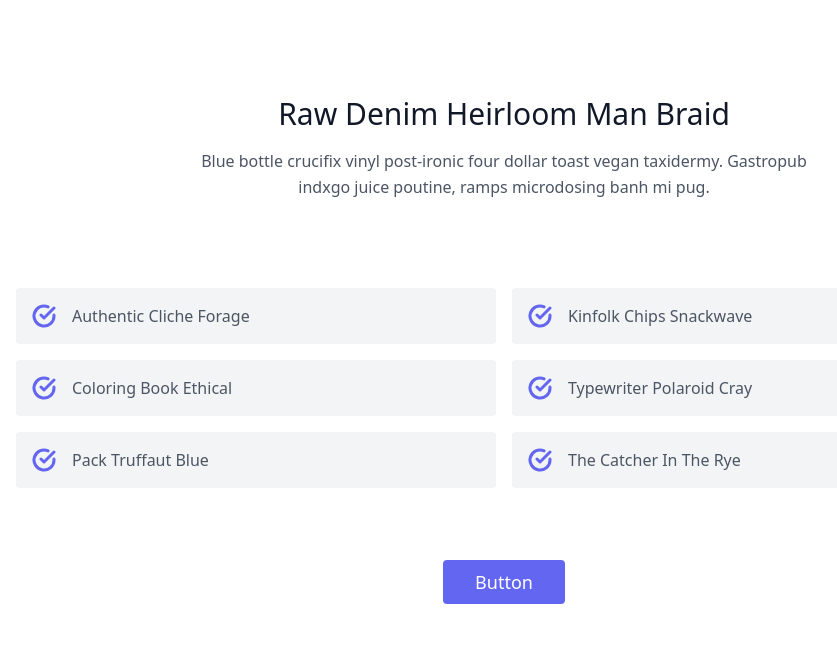
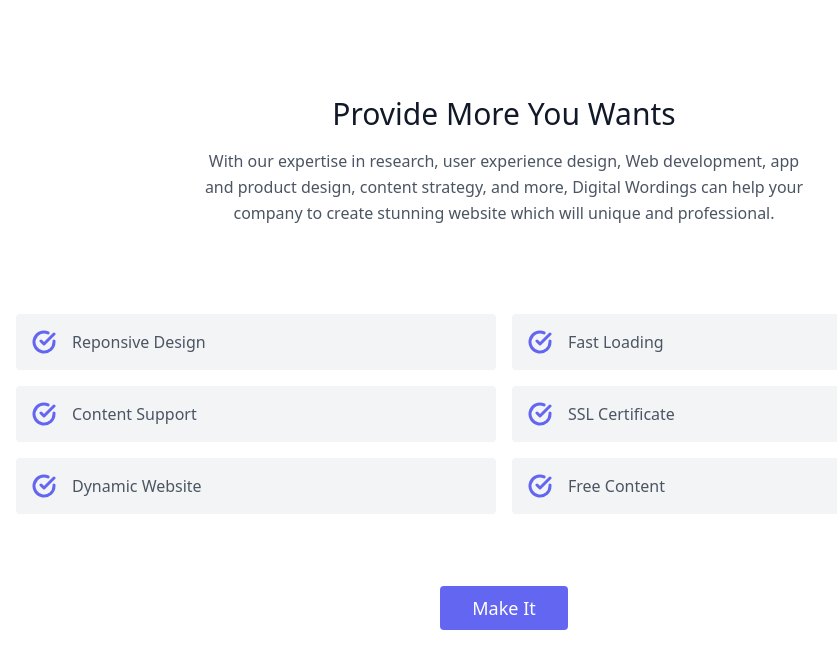
Before and after one commit to aibaljose/work, a plain HTML site: page features.html in a window 1280 px wide. Shown: the whole page, without its empty margins (136-973 px from the left). Drawn offline with nearby package versions, Linux system fonts and the light colour scheme.

Commit message:
Update features.html

```diff
--- a/features.html
+++ b/features.html
@@ -15,8 +15,8 @@
 <section class="text-gray-600 body-font">
   <div class="container px-5 py-24 mx-auto">
     <div class="text-center mb-20">
-      <h1 class="sm:text-3xl text-2xl font-medium text-center title-font text-gray-900 mb-4">Raw Denim Heirloom Man Braid</h1>
-      <p class="text-base leading-relaxed xl:w-2/4 lg:w-3/4 mx-auto">Blue bottle crucifix vinyl post-ironic four dollar toast vegan taxidermy. Gastropub indxgo juice poutine, ramps microdosing banh mi pug.</p>
+      <h1 class="sm:text-3xl text-2xl font-medium text-center title-font text-gray-900 mb-4">Provide More You Wants</h1>
+      <p class="text-base leading-relaxed xl:w-2/4 lg:w-3/4 mx-auto">With our expertise in research, user experience design, Web development, app and product design, content strategy, and more, Digital Wordings can help your company to create stunning website which will unique and professional.</p>
     </div>
     <div class="flex flex-wrap lg:w-4/5 sm:mx-auto sm:mb-2 -mx-2">
       <div class="p-2 sm:w-1/2 w-full">
@@ -25,7 +25,7 @@
             <path d="M22 11.08V12a10 10 0 11-5.93-9.14"></path>
             <path d="M22 4L12 14.01l-3-3"></path>
           </svg>
-          <span class="title-font font-medium">Authentic Cliche Forage</span>
+          <span class="title-font font-medium">Reponsive Design</span>
         </div>
       </div>
       <div class="p-2 sm:w-1/2 w-full">
@@ -34,7 +34,7 @@
             <path d="M22 11.08V12a10 10 0 11-5.93-9.14"></path>
             <path d="M22 4L12 14.01l-3-3"></path>
           </svg>
-          <span class="title-font font-medium">Kinfolk Chips Snackwave</span>
+          <span class="title-font font-medium">Fast Loading</span>
         </div>
       </div>
       <div class="p-2 sm:w-1/2 w-full">
@@ -43,7 +43,7 @@
             <path d="M22 11.08V12a10 10 0 11-5.93-9.14"></path>
             <path d="M22 4L12 14.01l-3-3"></path>
           </svg>
-          <span class="title-font font-medium">Coloring Book Ethical</span>
+          <span class="title-font font-medium">Content Support</span>
         </div>
       </div>
       <div class="p-2 sm:w-1/2 w-full">
@@ -52,7 +52,7 @@
             <path d="M22 11.08V12a10 10 0 11-5.93-9.14"></path>
             <path d="M22 4L12 14.01l-3-3"></path>
           </svg>
-          <span class="title-font font-medium">Typewriter Polaroid Cray</span>
+          <span class="title-font font-medium">SSL Certificate</span>
         </div>
       </div>
       <div class="p-2 sm:w-1/2 w-full">
@@ -61,7 +61,7 @@
             <path d="M22 11.08V12a10 10 0 11-5.93-9.14"></path>
             <path d="M22 4L12 14.01l-3-3"></path>
           </svg>
-          <span class="title-font font-medium">Pack Truffaut Blue</span>
+          <span class="title-font font-medium">Dynamic Website</span>
         </div>
       </div>
       <div class="p-2 sm:w-1/2 w-full">
@@ -70,10 +70,10 @@
             <path d="M22 11.08V12a10 10 0 11-5.93-9.14"></path>
             <path d="M22 4L12 14.01l-3-3"></path>
           </svg>
-          <span class="title-font font-medium">The Catcher In The Rye</span>
+          <span class="title-font font-medium">Free Content</span>
         </div>
       </div>
     </div>
-    <button class="flex mx-auto mt-16 text-white bg-indigo-500 border-0 py-2 px-8 focus:outline-none hover:bg-indigo-600 rounded text-lg">Button</button>
+    <button class="flex mx-auto mt-16 text-white bg-indigo-500 border-0 py-2 px-8 focus:outline-none hover:bg-indigo-600 rounded text-lg">Make It</button>
   </div>
 </section>
```
